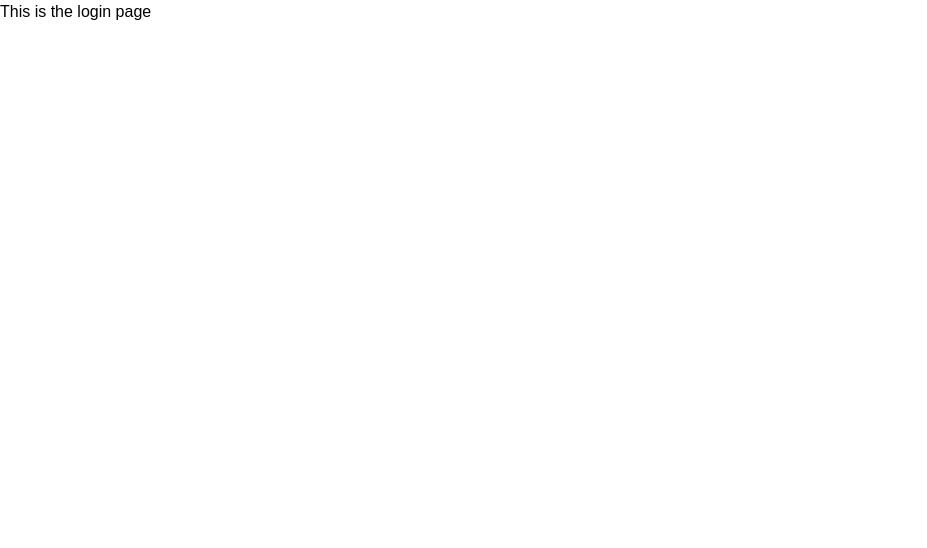
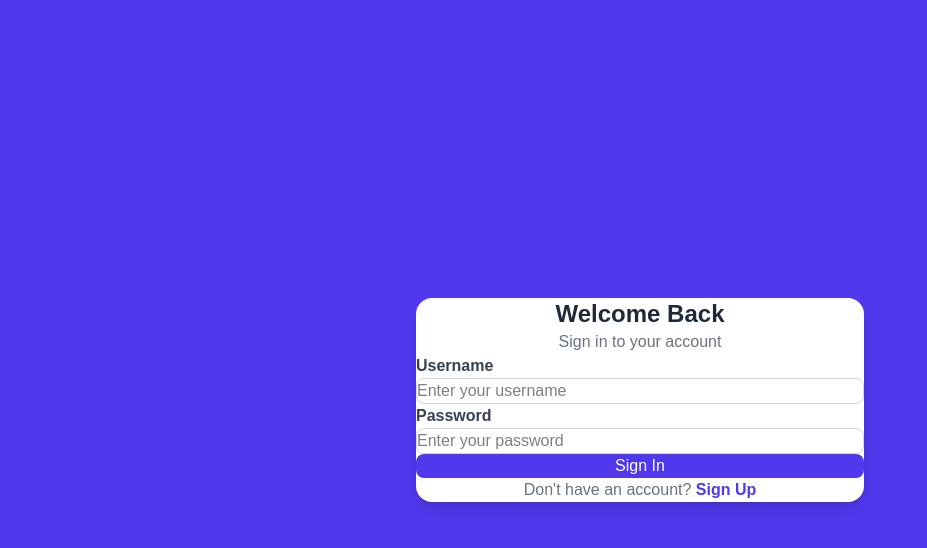
Before and after one commit to randiranirman/Learning-Management-System, a React (Vite) app in the folder frontend/: page / in a window 1280 px wide. Shown: the top 548 px of the page, without its empty margins (0-927 px from the left). Built offline with nearby package versions, Linux system fonts and the light colour scheme.

Commit message:
fixed the login

```diff
--- a/frontend/src/pages/Login.jsx
+++ b/frontend/src/pages/Login.jsx
@@ -1,12 +1,102 @@
+import React, { useEffect, useState } from "react";
 
 const Login = () => {
+  const [fadeIn, setFadeIn] = useState(false);
+  const [username, setUsername] = useState("");
+  const [password, setPassword] = useState("");
+  const [loading, setLoading] = useState(false);
+  const [error, setError] = useState(null);
+
+  useEffect(() => {
+    setTimeout(() => {
+      setFadeIn(true);
+    }, 100);
+  }, []);
+
+  const handleLogin = async (e) => {
+    e.preventDefault();
+    setLoading(true);
+    setError(null);
+
+    try {
+      const response = await fetch("https://localhost:7265/api/Auth/login", {
+        method: "POST",
+        headers: {
+          "Content-Type": "application/json",
+        },
+        body: JSON.stringify({ username, password }),
+      });
+
+      const data = await response.json();
+
+      if (!response.ok) {
+        throw new Error(data.message || "Login failed!");
+      }
+
+      localStorage.setItem('access_token', data.access_token);
+      localStorage.setItem('refresh_token', data.refresh_token);
+
+      alert("Login successful!");
+      window.location.href = "/admin";
+    } catch (err) {
+      setError(err.message);
+    } finally {
+      setLoading(false);
+    }
+  };
+
   return (
+    <div className="flex items-center justify-center min-h-screen bg-primary">
+      <div
+        className={`w-full max-w-md p-8 bg-white rounded-2xl shadow-lg transform transition-all duration-700 ${
+          fadeIn ? "opacity-100 translate-y-0" : "opacity-0 translate-y-5"
+        }`}
+      >
+        <h2 className="text-2xl font-bold text-center text-gray-800">Welcome Back</h2>
+        <p className="text-gray-500 text-center mb-6">Sign in to your account</p>
 
+        {error && <p className="text-red-500 text-center">{error}</p>} {/* Show error message */}
 
-    <>
-        <h1>This is the login page </h1>
-    </>
-  )
-}
+        <form onSubmit={handleLogin} className="space-y-4">
+          <div>
+            <label className="block text-gray-700 font-semibold">Username</label>
+            <input
+              type="text"
+              value={username}
+              onChange={(e) => setUsername(e.target.value)}
+              placeholder="Enter your username"
+              className="w-full px-4 py-2 mt-1 border border-gray-300 rounded-lg focus:ring-2 focus:ring-primary focus:outline-none"
+              required
+            />
+          </div>
 
-export default Login
+          <div>
+            <label className="block text-gray-700 font-semibold">Password</label>
+            <input
+              type="password"
+              value={password}
+              onChange={(e) => setPassword(e.target.value)}
+              placeholder="Enter your password"
+              className="w-full px-4 py-2 mt-1 border border-gray-300 rounded-lg focus:ring-2 focus:ring-primary focus:outline-none"
+              required
+            />
+          </div>
+
+          <button
+            type="submit"
+            className="w-full py-3 text-white bg-primary rounded-lg hover:bg-opacity-90 transition"
+            disabled={loading}
+          >
+            {loading ? "Logging in..." : "Sign In"}
+          </button>
+        </form>
+
+        <p className="mt-4 text-center text-gray-500">
+          Don't have an account? <a href="#" className="text-primary font-semibold">Sign Up</a>
+        </p>
+      </div>
+    </div>
+  );
+};
+
+export default Login;
--- a/frontend/src/roles/admin/AdminComponents/ManageUserPopup.jsx
+++ b/frontend/src/roles/admin/AdminComponents/ManageUserPopup.jsx
@@ -1,6 +1,7 @@
 import React from "react";
 
 const ManageUserPopup = ({ setShowUserPopup }) => {
+
   return (
     <div className="fixed inset-0 flex items-center justify-center backdrop-blur-md bg bg-opacity-10 animate-fadeIn">
       <div className="bg-white p-6 rounded-lg shadow-lg w-96">
--- a/frontend/src/roles/teacher/TeacherPages/QuizCreation.jsx
+++ b/frontend/src/roles/teacher/TeacherPages/QuizCreation.jsx
@@ -4,7 +4,15 @@ const QuizCreation = () => {
 
 
     <>
-            <h1>This is the quiz creation page </h1>
+           <div className="">
+                <div flex flex-col>
+                    <label>Quiz Title</label>
+                    <input type="text" />
+
+                </div>
+
+
+            </div>
 
     </>
   )
```
